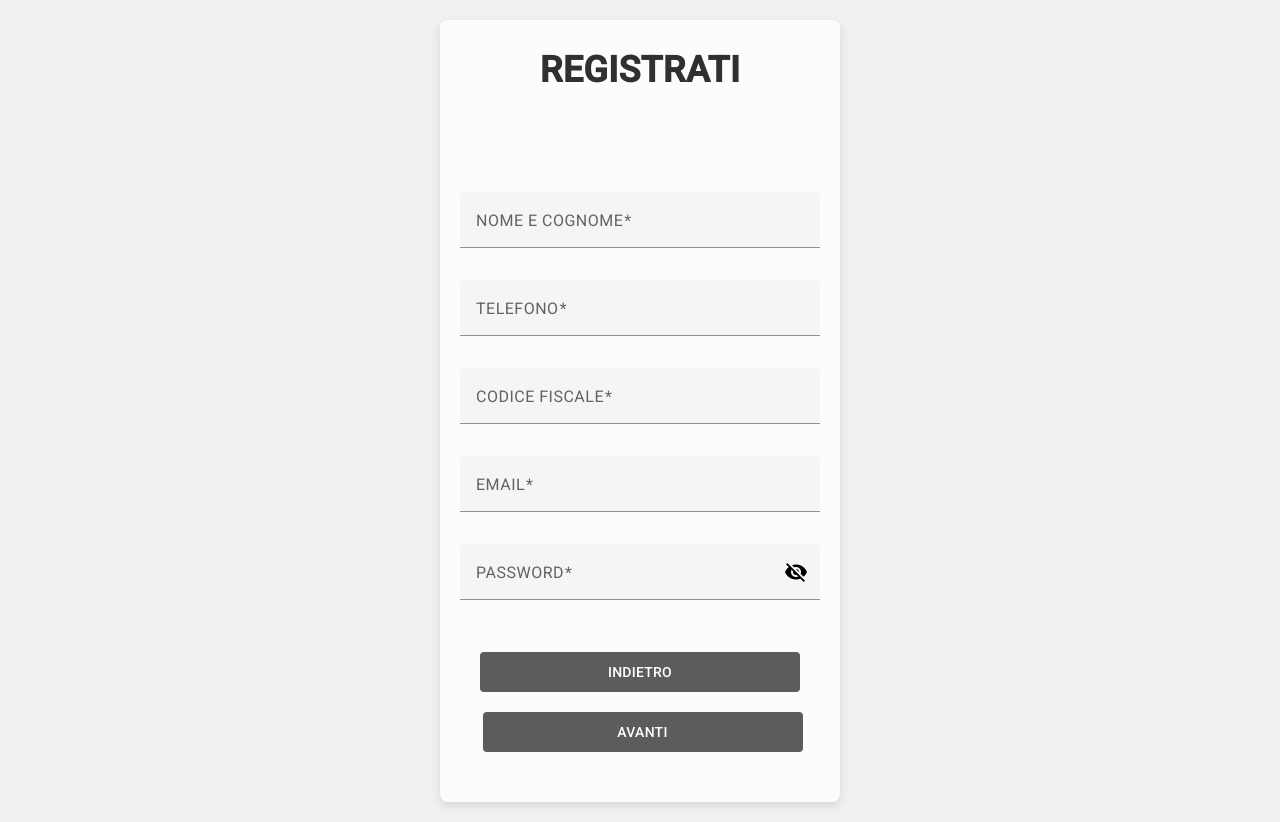
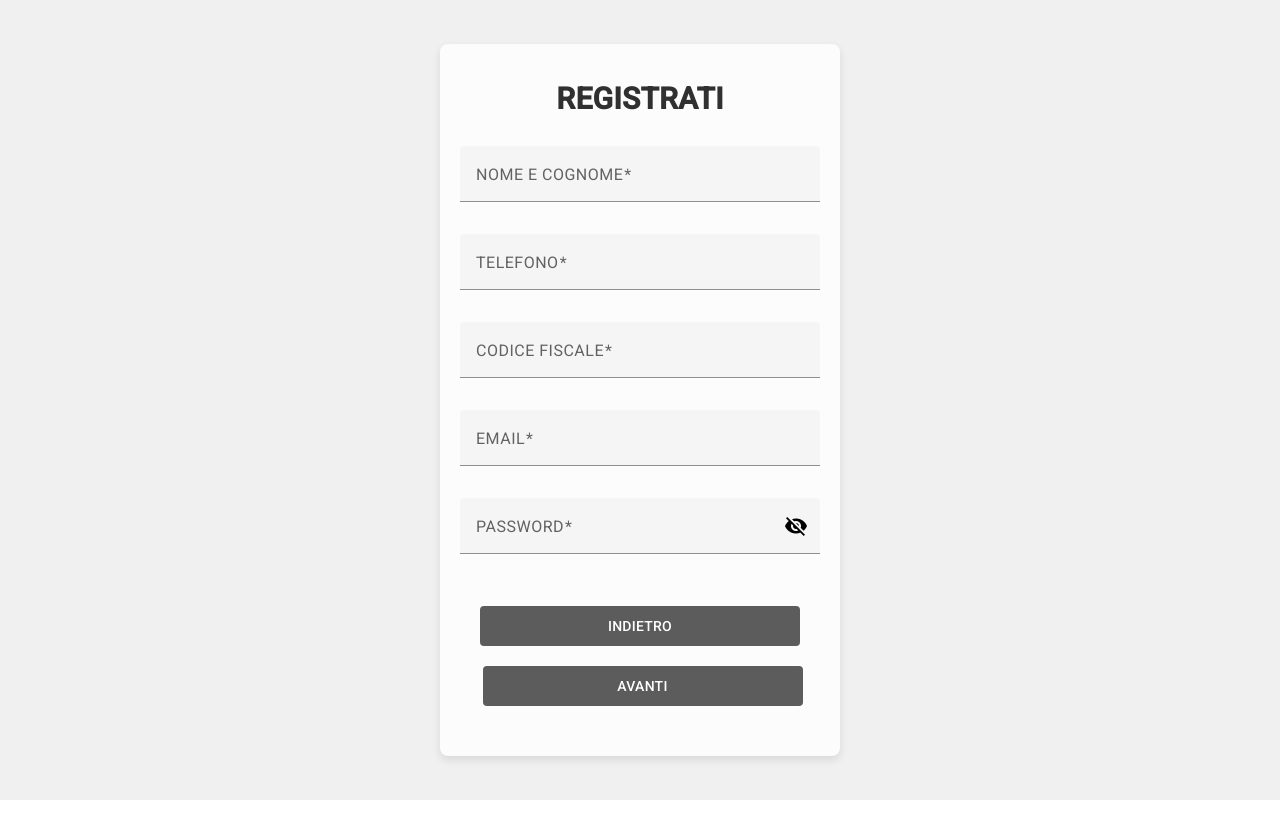
Before and after one commit to LaiffDev/Grup3, an Angular app: page /register in a window 1280 px wide. After the commit the page ends 800 px from the top, so only its background shows below. Built offline with nearby package versions, Linux system fonts and the light colour scheme.

Commit message:
register page class fixed

```diff
--- a/src/app/components/register/register.component.css
+++ b/src/app/components/register/register.component.css
@@ -52,9 +52,12 @@ mat-form-field {
   font-weight: 500;
 }
 
-.mb-20 {
+.myb-20 {
   text-align: center;
-  padding: 10px;
+  font-size: 30px;
+  padding: 25px;
+  font-weight: bold;
+  color:#3b3c3c;
 }
 
 @media (max-width: 768px) {
--- a/src/app/components/register/register.component.html
+++ b/src/app/components/register/register.component.html
@@ -1,7 +1,7 @@
 <div class="registration-section p-5 overflow w-full">
   <div class="form">
-    <div class="mb-20">
-      <p class="text-[#303030] font-bold text-4xl">REGISTRATI</p>
+    <div class="myb-20">
+      <p class="text-[#303030] font-bold ">REGISTRATI</p>
     </div>
 
     <form class="" [formGroup]="RegisterUserForm" (submit)="saveUserDetails()">
```
